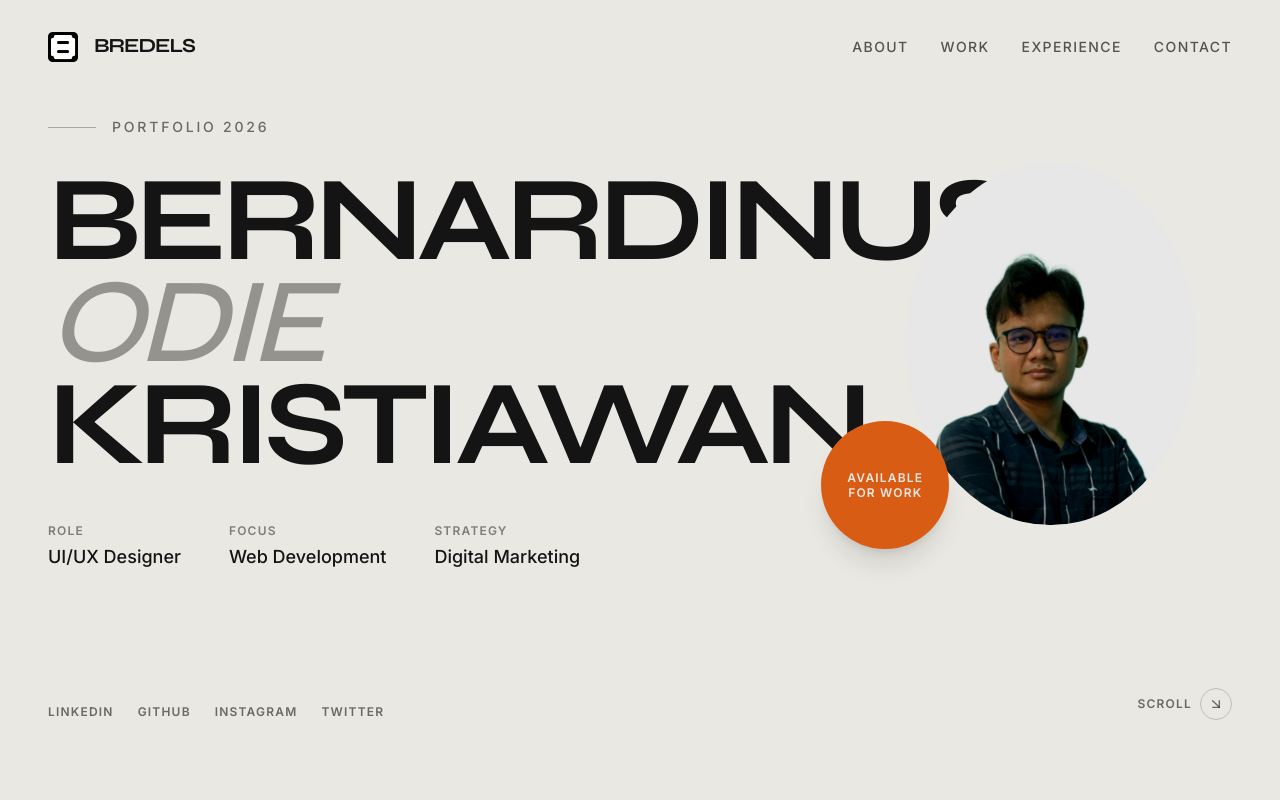
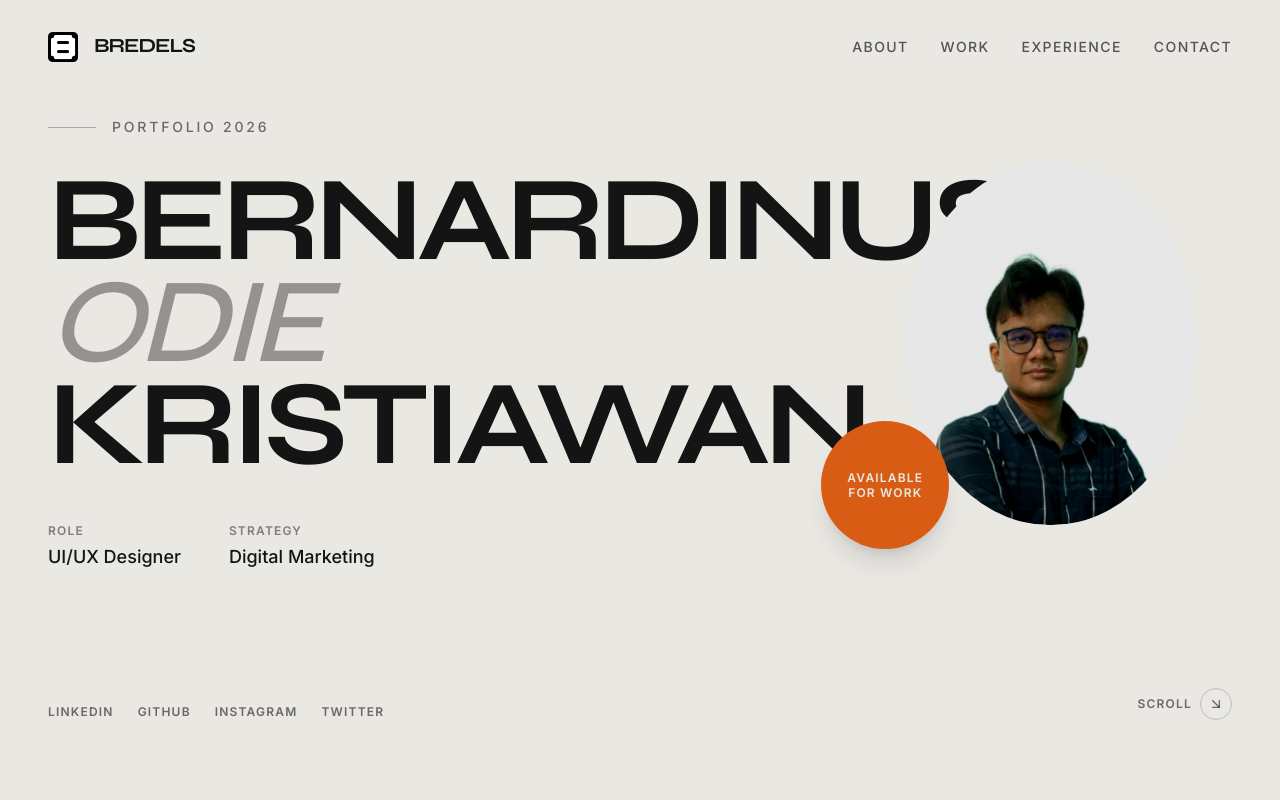
Before and after one commit to bredelsss/breporto, a React (Vite) app: page / in a window 1280 px wide. Shown: the top 800 px of the page. Built offline with nearby package versions, Linux system fonts and the light colour scheme.

Commit message:
Update Hero.tsx

```diff
--- a/src/components/Hero.tsx
+++ b/src/components/Hero.tsx
@@ -50,10 +50,6 @@ export function Hero() {
               <div className="flex flex-col">
                 <span className="text-xs font-bold uppercase tracking-widest text-ink/50 mb-1">Role</span>
                 <span className="text-lg font-medium">UI/UX Designer</span>
-              </div>
-              <div className="flex flex-col">
-                <span className="text-xs font-bold uppercase tracking-widest text-ink/50 mb-1">Focus</span>
-                <span className="text-lg font-medium">Web Development</span>
               </div>
               <div className="flex flex-col">
                 <span className="text-xs font-bold uppercase tracking-widest text-ink/50 mb-1">Strategy</span>
```
